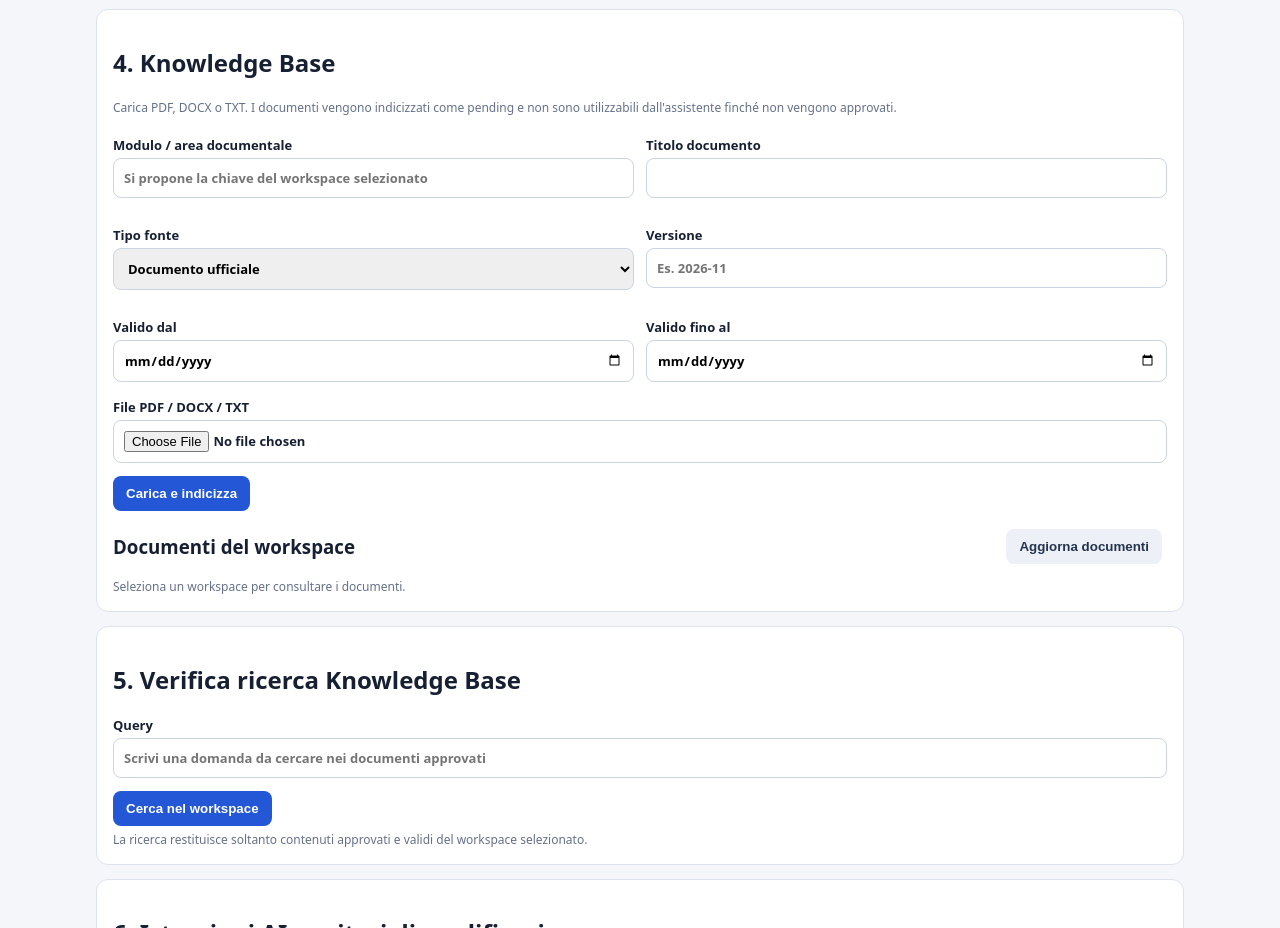
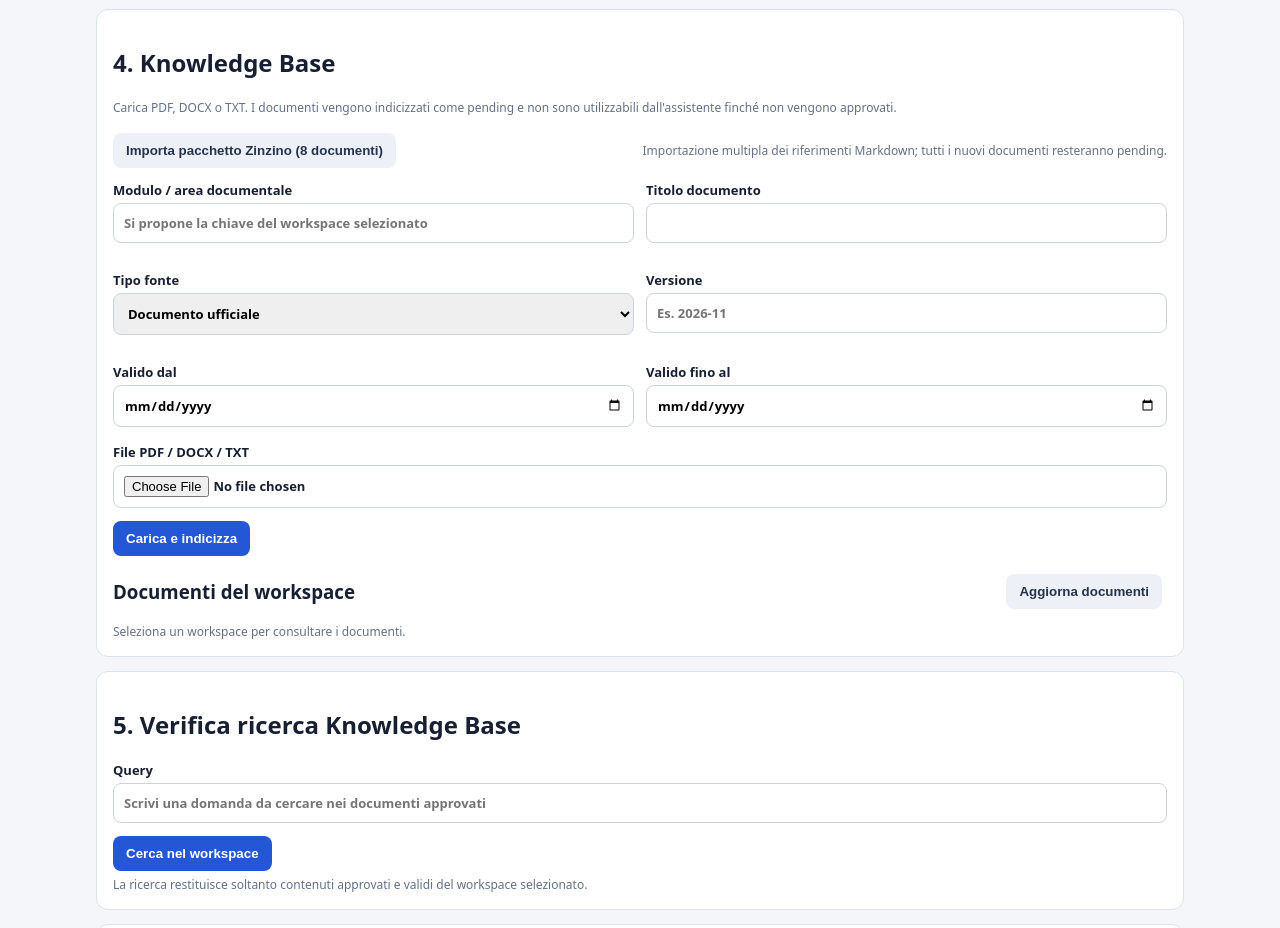
Before and after one commit to servellodm-a11y/misura-test-benessere, a plain HTML site: page nextway-admin.html in a window 1280 px wide. Shown: the part 2820-3748 px from the top of the page. Drawn offline with nearby package versions, Linux system fonts and the light colour scheme.

Commit message:
Add bulk Zinzino Knowledge import control

```diff
--- a/nextway-admin.html
+++ b/nextway-admin.html
@@ -97,6 +97,10 @@
   <section class="panel">
     <h2>4. Knowledge Base</h2>
     <p class="muted">Carica PDF, DOCX o TXT. I documenti vengono indicizzati come pending e non sono utilizzabili dall'assistente finché non vengono approvati.</p>
+    <div class="row">
+      <button class="btn alt" id="import-zinzino-knowledge" type="button">Importa pacchetto Zinzino (8 documenti)</button>
+      <span class="muted" id="zinzino-knowledge-import-status" aria-live="polite">Importazione multipla dei riferimenti Markdown; tutti i nuovi documenti resteranno pending.</span>
+    </div>
     <form id="knowledge-upload">
       <div class="grid">
         <label>Modulo / area documentale<input name="module_key" required maxlength="64" placeholder="Si propone la chiave del workspace selezionato"></label>
```
